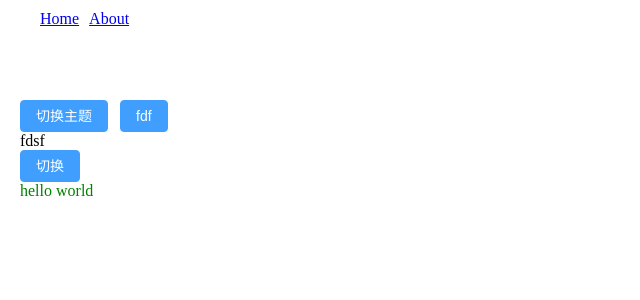
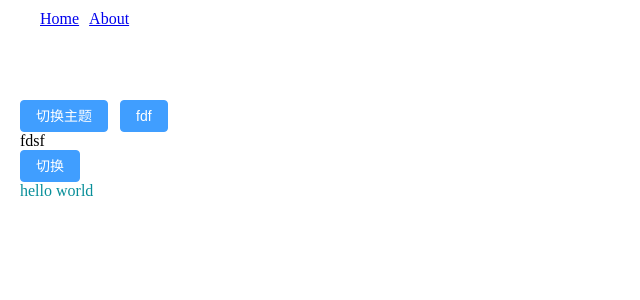
Before and after one commit to iamzzg/vue3-element-plus-ts-pls, a Vue app: page /home in a window 1280 px wide. Shown: the top 300 px of the page, without its empty margins (0-640 px from the left). Built offline with nearby package versions, Linux system fonts and the light colour scheme.

Commit message:
test: 测试打包

```diff
--- a/components.d.ts
+++ b/components.d.ts
@@ -14,6 +14,5 @@ declare module '@vue/runtime-core' {
     RouterLink: typeof import('vue-router')['RouterLink']
     RouterView: typeof import('vue-router')['RouterView']
     Src: typeof import('./src/components/SvgIcon/src/index.vue')['default']
-    SvgIcon: typeof import('src/components/SvgIcon/src/index.vue')['default']
   }
 }
--- a/src/stores/modules/appSetting.ts
+++ b/src/stores/modules/appSetting.ts
@@ -1,5 +1,6 @@
-import { defineStore } from 'pinia'
+import { defineStore, type Pinia } from 'pinia'
 import { useDark, useToggle } from '@vueuse/core'
+import type { App } from 'vue'
 
 export enum ThemeEnum {
   DARK = 'dark',
@@ -25,11 +26,18 @@ export const useAppStore = defineStore('appSetting', {
   actions: {
     toggleTheme() {
       if (isDark.value) {
-        toggleDark(false)
+        // TODO: 修复切换light时 值是 auto,这么做也没有效果
+        localStorage.setItem(themeKey, ThemeEnum.LIGHT)
       } else {
-        toggleDark(true)
+        localStorage.setItem(themeKey, ThemeEnum.DARK)
       }
+      toggleDark()
+
       this.theme = localStorage.getItem(themeKey) as string
     }
   }
 })
+
+export const useAppStoreWithOut = (store: Pinia | null | undefined) => {
+  return useAppStore(store)
+}
--- a/src/stores/modules/cachedView.ts
+++ b/src/stores/modules/cachedView.ts
@@ -28,6 +28,6 @@ export const useCachedViewStore = defineStore('cachedView', {
   }
 })
 
-export function useCachedViewStoreWithOut(app: Pinia | null | undefined) {
-  return useCachedViewStore(app)
+export function useCachedViewStoreWithOut(store: Pinia | null | undefined) {
+  return useCachedViewStore(store)
 }
--- a/src/styles/element-plus/color.scss
+++ b/src/styles/element-plus/color.scss
@@ -2,7 +2,7 @@
 @forward 'element-plus/theme-chalk/src/common/var.scss' with (
   $colors: (
     'primary': (
-      'base': green
+      'base': rgb(8, 143, 153)
     )
   )
 );
--- a/src/styles/element-plus/dark-css-vars.scss
+++ b/src/styles/element-plus/dark-css-vars.scss
@@ -1,6 +1,8 @@
 @import 'element-plus/theme-chalk/dark/css-vars.css';
 
 html.dark {
-  --el-bg-color-page: blue !important;
-  --el-color-primary: blue;
+  --el-bg-color: black !important;
+  --el-color-primary: rgb(34 77 219);
+
+  background-color: var(--el-bg-color);
 }
--- a/src/styles/transition/fade.scss
+++ b/src/styles/transition/fade.scss
@@ -3,14 +3,17 @@
 .slide-fade-leave-active {
   transition: transform 0.15s ease, opacity 0.15s ease;
 }
+
 .slide-fade-enter-from {
+  opacity: 0;
   transform: translateX(-50%);
+}
+
+.slide-fade-leave-to {
   opacity: 0;
+  transform: translateX(50%);
 }
-.slide-fade-leave-to {
-  transform: translateX(50%);
-  opacity: 0;
-}
+
 .slide-fade-leave-active {
   position: absolute;
 }
```
